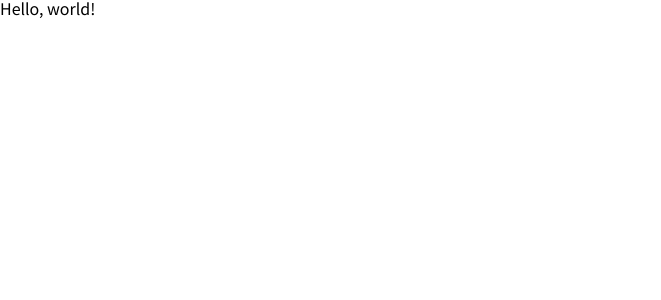
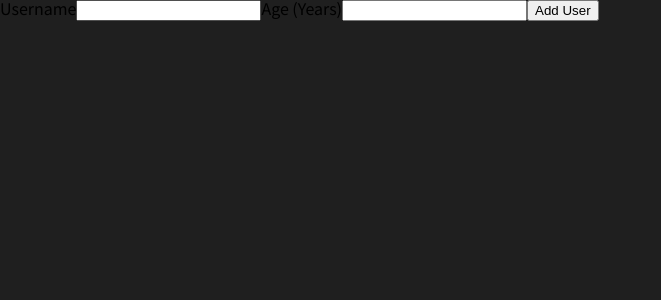
Before and after one commit to billy0402/react-complete-guide-user-list, a React (Create React App) app: page / in a window 1280 px wide. Shown: the top 300 px of the page, without its empty margins (0-661 px from the left). Built offline with nearby package versions, Linux system fonts and the light colour scheme.

Commit message:
feat(AddUser): Adding a "User" Component

```diff
--- /dev/null
+++ b/src/components/user/AddUser.tsx
@@ -0,0 +1,19 @@
+import { SyntheticEvent } from 'react';
+
+const AddUser = () => {
+  const addUserHandler = (event: SyntheticEvent) => {
+    event.preventDefault();
+  };
+
+  return (
+    <form onSubmit={addUserHandler}>
+      <label htmlFor='username'>Username</label>
+      <input id='username' type='text' />
+      <label htmlFor='age'>Age (Years)</label>
+      <input id='age' type='number' />
+      <button type='submit'>Add User</button>
+    </form>
+  );
+};
+
+export default AddUser;
--- a/src/pages/App.tsx
+++ b/src/pages/App.tsx
@@ -1,5 +1,11 @@
+import AddUser from '@components/user/AddUser';
+
 const App = () => {
-  return <>Hello, world!</>;
+  return (
+    <>
+      <AddUser />
+    </>
+  );
 };
 
 export default App;
--- a/src/styles/globals.scss
+++ b/src/styles/globals.scss
@@ -1,2 +1,4 @@
 @import 'base/reset';
 @import 'base/font';
+
+@import 'layout/app';
--- /dev/null
+++ b/src/styles/layout/_app.scss
@@ -0,0 +1,11 @@
+* {
+  box-sizing: border-box;
+}
+
+html {
+  background-color: #1f1f1f;
+}
+
+body {
+  margin: 0;
+}
--- a/tsconfig.json
+++ b/tsconfig.json
@@ -17,6 +17,7 @@
     "jsx": "react-jsx",
     "baseUrl": "src",
     "paths": {
+      "@components/*": ["components/*"],
       "@pages/*": ["pages/*"],
       "@styles/*": ["styles/*"]
     }
```
